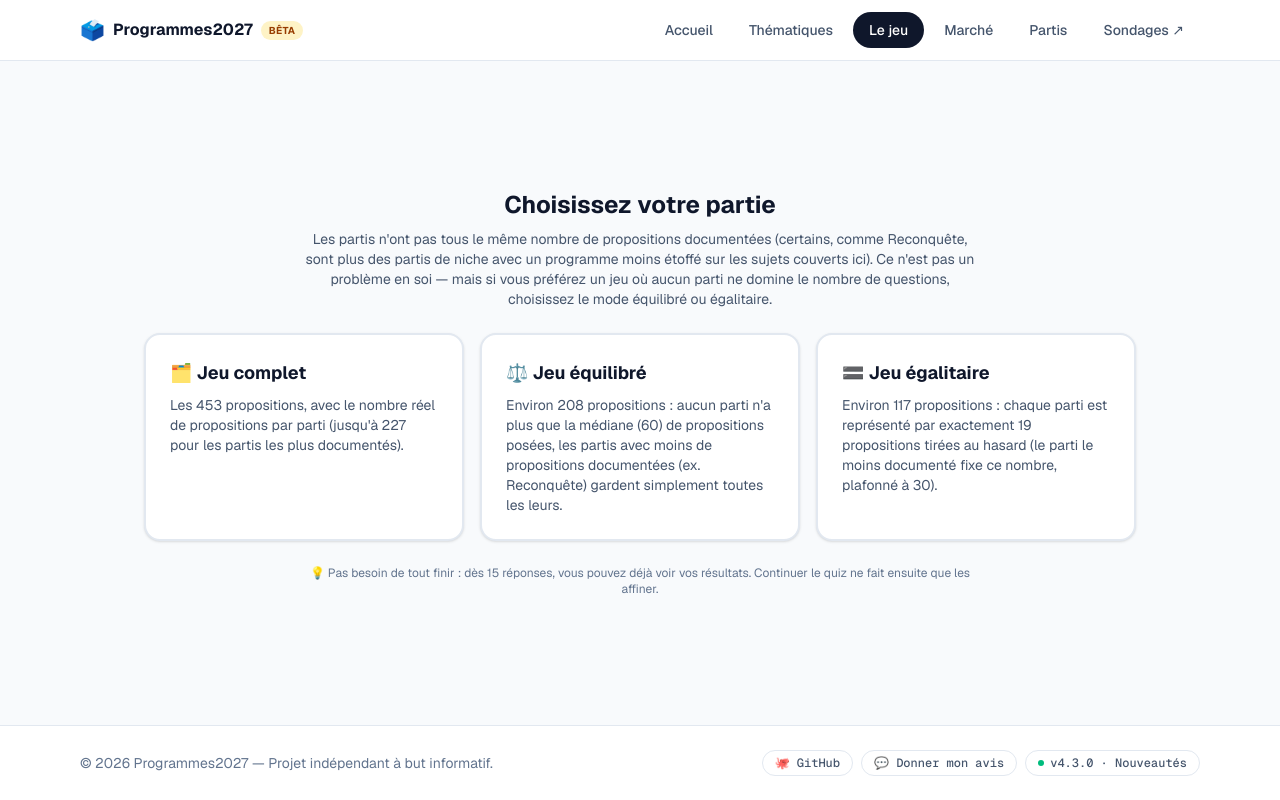
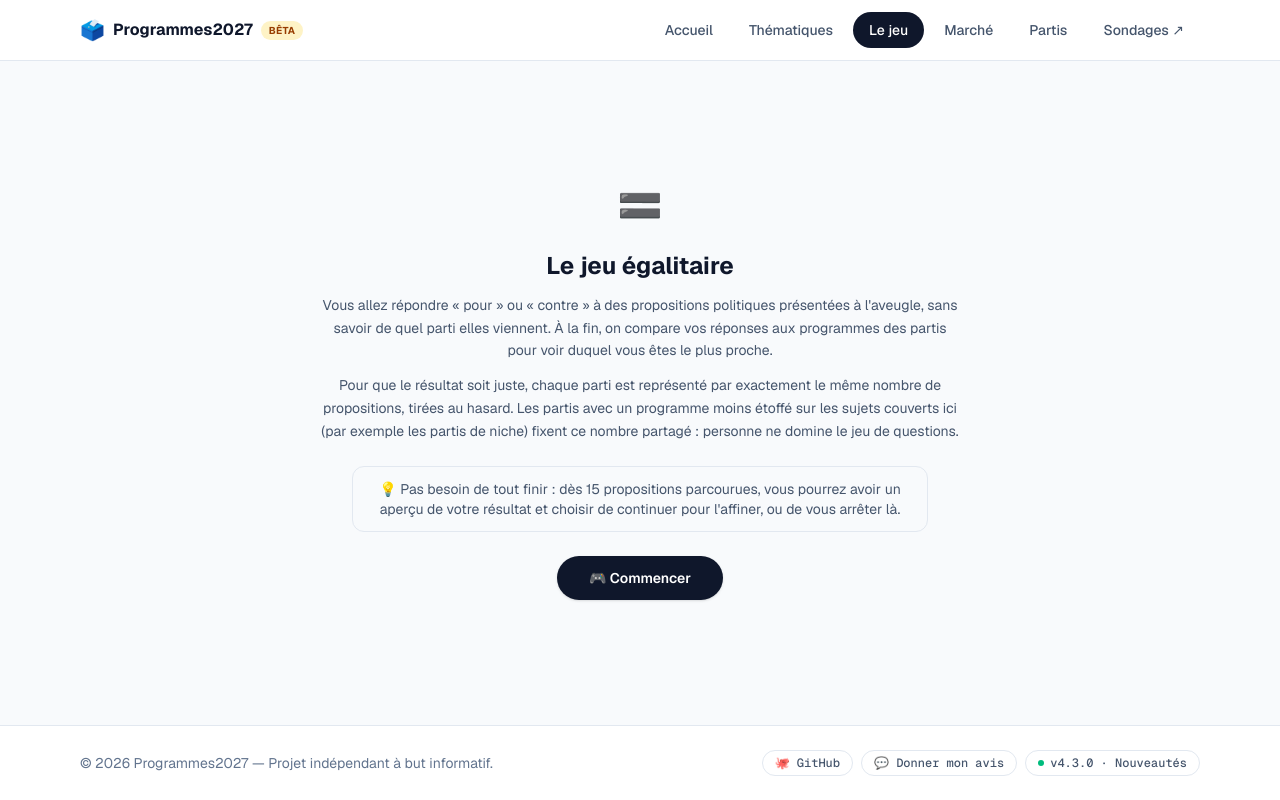
Before and after one commit to ghostwan/Programmes2027, a Next.js app: page /jeu in a window 1280 px wide. Built offline with nearby package versions, Linux system fonts and the light colour scheme.

Commit message:
Simplify quiz to a single egalitarian mode with intro and low-proposal party notices

```diff
--- a/src/components/SwipeGame.tsx
+++ b/src/components/SwipeGame.tsx
@@ -6,12 +6,10 @@ import Link from "next/link";
 import { motion, useAnimation, useMotionValue, useTransform, type PanInfo } from "framer-motion";
 import { propositions, propositionById } from "@/lib/data/propositions";
 import { themeById } from "@/lib/data/themes";
-import { Answer, AnswersMap, GameState } from "@/lib/types";
+import { partyById } from "@/lib/data/parties";
+import { Answer, AnswersMap, GameState, PartyId } from "@/lib/types";
 import {
   createBalancedDeckOrder,
-  countPropositionsByParty,
-  medianPropositionsPerParty,
-  selectCappedPropositions,
   selectEgalitarianPropositions,
 } from "@/lib/deckOrdering";
 import {
@@ -23,31 +21,18 @@ import {
 } from "@/lib/storage";
 
 /**
- * - "complet": every proposition is shown, once each, in an order
- *   balanced so each party's questions are spread out evenly (see
- *   `createBalancedDeckOrder`).
- * - "equilibre": shortens the quiz by capping how many propositions a
- *   single party can contribute, using the median count across parties
- *   as the cap. Niche parties with fewer documented propositions (e.g.
- *   Reconquête) simply keep all of theirs — there's no attempt to
- *   "make up" for their smaller footprint, that's expected — while
- *   well-documented parties (LR, LFI...) get trimmed down so no party
- *   dominates the questions asked.
- * - "egalitaire": every party ends up backing the exact same number of
- *   propositions, using whichever party has the fewest as the shared
- *   target (capped at `EGALITAIRE_MAX_PER_PARTY`), picked at random.
+ * The quiz always uses the "égalitaire" deck: every party ends up
+ * backing the exact same number of propositions, using whichever party
+ * has the fewest as the shared target (capped at
+ * `EGALITAIRE_MAX_PER_PARTY`), picked at random. This is the only mode
+ * offered — it guarantees no party dominates the questions asked.
  */
-export type DeckMode = "complet" | "equilibre" | "egalitaire";
+export type DeckMode = "egalitaire";
 
 const EGALITAIRE_MAX_PER_PARTY = 30;
 
-function createNewDeckIds(mode: DeckMode): string[] {
-  const pool =
-    mode === "equilibre"
-      ? selectCappedPropositions(propositions, medianPropositionsPerParty(propositions))
-      : mode === "egalitaire"
-        ? selectEgalitarianPropositions(propositions, EGALITAIRE_MAX_PER_PARTY)
-        : propositions;
+function createNewDeckIds(): string[] {
+  const pool = selectEgalitarianPropositions(propositions, EGALITAIRE_MAX_PER_PARTY);
   return createBalancedDeckOrder(pool).map((p) => p.id);
 }
 
@@ -149,7 +134,7 @@ export function SwipeGame() {
 
   const initialSavedState = parseSavedGameState(snapshot);
   if (initialSavedState) {
-    return <GamePlay initialSavedState={initialSavedState} mode="complet" />;
+    return <GamePlay initialSavedState={initialSavedState} />;
   }
 
   if (!forceNewGame && hasAnswersContent(answersSnapshot)) {
@@ -204,104 +189,63 @@ function PreviousResultsGate({ onStartNew }: { onStartNew: () => void }) {
 }
 
 function DeckModeGate() {
-  const [mode, setMode] = useState<DeckMode | null>(null);
-  if (mode) return <GamePlay initialSavedState={null} mode={mode} />;
-  return <DeckModeSelector onSelect={setMode} />;
+  const [started, setStarted] = useState(false);
+  if (started) return <GamePlay initialSavedState={null} />;
+  return <GameIntro onStart={() => setStarted(true)} />;
 }
 
 /**
- * Pre-game screen letting the player choose between the full deck and
- * the party-capped one. Computes a live preview of how many questions
- * each mode would ask (the capped count varies slightly run to run
- * because of randomized tie-breaking in `selectCappedPropositions`, so
- * it's recomputed here rather than hardcoded).
+ * Pre-game screen explaining the concept of the (single, égalitaire)
+ * quiz mode: propositions are shown blind (without the party name), and
+ * every party is represented by the exact same number of propositions
+ * so that no party dominates the questions asked — niche parties (with
+ * fewer documented propositions) simply set the shared target for
+ * everyone rather than being "topped up" artificially.
  */
-function DeckModeSelector({ onSelect }: { onSelect: (mode: DeckMode) => void }) {
-  const cap = useMemo(() => medianPropositionsPerParty(propositions), []);
-  const maxPartyCount = useMemo(
-    () => Math.max(...countPropositionsByParty(propositions).values()),
-    []
-  );
-  const equilibreCount = useMemo(
-    () => selectCappedPropositions(propositions, cap).length,
-    [cap]
-  );
-  const egalitaireTarget = useMemo(() => {
-    const counts = [...countPropositionsByParty(propositions).values()];
-    return Math.min(Math.min(...counts), EGALITAIRE_MAX_PER_PARTY);
-  }, []);
-  const egalitaireCount = useMemo(
-    () => selectEgalitarianPropositions(propositions, EGALITAIRE_MAX_PER_PARTY).length,
-    []
-  );
-
+function GameIntro({ onStart }: { onStart: () => void }) {
   return (
-    <div className="mx-auto flex w-full max-w-5xl flex-1 flex-col items-center justify-center gap-6 px-4 py-10 text-center">
-      <div className="max-w-2xl">
-        <h1 className="text-2xl font-bold text-slate-900">Choisissez votre partie</h1>
-        <p className="mt-2 text-sm text-slate-600">
-          Les partis n&apos;ont pas tous le même nombre de propositions
-          documentées (certains, comme Reconquête, sont plus des partis de
-          niche avec un programme moins étoffé sur les sujets couverts
-          ici). Ce n&apos;est pas un problème en soi — mais si vous
-          préférez un jeu où aucun parti ne domine le nombre de questions,
-          choisissez le mode équilibré ou égalitaire.
+    <div className="mx-auto flex w-full max-w-2xl flex-1 flex-col items-center justify-center gap-6 px-4 py-10 text-center">
+      <div className="text-4xl">🟰</div>
+      <div>
+        <h1 className="text-2xl font-bold text-slate-900">
+          Le jeu égalitaire
+        </h1>
+        <p className="mt-3 text-sm leading-relaxed text-slate-600">
+          Vous allez répondre « pour » ou « contre » à des propositions
+          politiques présentées à l&apos;aveugle, sans savoir de quel parti
+          elles viennent. À la fin, on compare vos réponses aux programmes
+          des partis pour voir duquel vous êtes le plus proche.
+        </p>
+        <p className="mt-3 text-sm leading-relaxed text-slate-600">
+          Pour que le résultat soit juste, chaque parti est représenté par
+          exactement le même nombre de propositions, tirées au hasard.
+          Les partis avec un programme moins étoffé sur les sujets
+          couverts ici (par exemple les partis de niche) fixent ce nombre
+          partagé : personne ne domine le jeu de questions.
         </p>
       </div>
 
-      <div className="grid w-full gap-4 sm:grid-cols-3">
-        <button
-          onClick={() => onSelect("complet")}
-          className="flex flex-col gap-2 rounded-2xl border-2 border-slate-200 bg-white p-6 text-left shadow-sm transition hover:border-slate-400"
-        >
-          <span className="text-lg font-bold text-slate-900">🗂️ Jeu complet</span>
-          <span className="text-sm text-slate-600">
-            Les {propositions.length} propositions, avec le nombre réel de
-            propositions par parti (jusqu&apos;à {maxPartyCount} pour les
-            partis les plus documentés).
-          </span>
-        </button>
-        <button
-          onClick={() => onSelect("equilibre")}
-          className="flex flex-col gap-2 rounded-2xl border-2 border-slate-200 bg-white p-6 text-left shadow-sm transition hover:border-slate-400"
-        >
-          <span className="text-lg font-bold text-slate-900">⚖️ Jeu équilibré</span>
-          <span className="text-sm text-slate-600">
-            Environ {equilibreCount} propositions : aucun parti n&apos;a
-            plus que la médiane ({cap}) de propositions posées, les partis
-            avec moins de propositions documentées (ex. Reconquête) gardent
-            simplement toutes les leurs.
-          </span>
-        </button>
-        <button
-          onClick={() => onSelect("egalitaire")}
-          className="flex flex-col gap-2 rounded-2xl border-2 border-slate-200 bg-white p-6 text-left shadow-sm transition hover:border-slate-400"
-        >
-          <span className="text-lg font-bold text-slate-900">🟰 Jeu égalitaire</span>
-          <span className="text-sm text-slate-600">
-            Environ {egalitaireCount} propositions : chaque parti est
-            représenté par exactement {egalitaireTarget} propositions
-            tirées au hasard (le parti le moins documenté fixe ce nombre,
-            plafonné à {EGALITAIRE_MAX_PER_PARTY}).
-          </span>
-        </button>
-      </div>
+      <p className="max-w-xl rounded-xl border border-slate-200 bg-slate-50 px-4 py-3 text-sm text-slate-600">
+        💡 Pas besoin de tout finir : dès {MIN_ANSWERS_FOR_EARLY_RESULTS}{" "}
+        propositions parcourues, vous pourrez avoir un aperçu de votre
+        résultat et choisir de continuer pour l&apos;affiner, ou de vous
+        arrêter là.
+      </p>
 
-      <p className="max-w-2xl text-xs text-slate-500">
-        💡 Pas besoin de tout finir : dès {MIN_ANSWERS_FOR_EARLY_RESULTS}{" "}
-        réponses, vous pouvez déjà voir vos résultats. Continuer le quiz
-        ne fait ensuite que les affiner.
-      </p>
+      <button
+        onClick={onStart}
+        className="rounded-full bg-slate-900 px-8 py-3 text-sm font-semibold text-white shadow-sm hover:bg-slate-800"
+      >
+        🎮 Commencer
+      </button>
     </div>
   );
 }
 
 function GamePlay({
   initialSavedState,
-  mode,
 }: {
   initialSavedState: GameState | null;
-  mode: DeckMode;
 }) {
   const router = useRouter();
   const controls = useAnimation();
@@ -313,7 +257,7 @@ function GamePlay({
   const rightGlowOpacity = useTransform(x, [20, 160], [0, 0.9]);
 
   const [deckIds] = useState<string[]>(
-    () => initialSavedState?.deckIds ?? createNewDeckIds(mode)
+    () => initialSavedState?.deckIds ?? createNewDeckIds()
   );
   const [index, setIndex] = useState(() => initialSavedState?.index ?? 0);
   const [answers, setAnswers] = useState<AnswersMap>(
@@ -341,6 +285,27 @@ function GamePlay({
   const current = deck[index];
   const done = index >= deck.length;
   const progress = deck.length > 0 ? Math.round((index / deck.length) * 100) : 0;
+
+  // Last position (0-based) at which each party still has a proposition
+  // in the deck. Once `index` moves past it, that party has no more
+  // propositions left to show for the rest of the quiz.
+  const lastDeckIndexByParty = useMemo(() => {
+    const map = new Map<PartyId, number>();
+    deck.forEach((p, i) => {
+      for (const partyId of p.supportingParties) {
+        map.set(partyId, i);
+      }
+    });
+    return map;
+  }, [deck]);
+
+  const exhaustedParties = useMemo(
+    () =>
+      [...lastDeckIndexByParty.entries()]
+        .filter(([, lastIndex]) => index > lastIndex)
+        .map(([partyId]) => partyById[partyId]?.name ?? partyId),
+    [lastDeckIndexByParty, index]
+  );
 
   function persistAnswers(finalAnswers: AnswersMap) {
     if (typeof window !== "undefined") {
@@ -455,9 +420,7 @@ function GamePlay({
           >
             ← Précédent
           </button>
-          <span>
-            {index + 1} / {deck.length}
-          </span>
+          <span>Proposition n°{index + 1}</span>
           <span>{theme.icon} {theme.name}</span>
         </div>
         <div className="mt-1.5 h-1.5 w-full overflow-hidden rounded-full bg-slate-200">
@@ -467,16 +430,27 @@ function GamePlay({
           />
         </div>
         {answeredCount >= MIN_ANSWERS_FOR_EARLY_RESULTS && (
-          <div className="mt-2 text-right">
+          <div className="mt-2 flex items-center justify-end gap-3 text-right">
+            <span className="text-xs text-slate-400">
+              Vous pouvez continuer ou
+            </span>
             <button
               onClick={viewResultsNow}
               className="text-xs font-semibold text-slate-500 underline underline-offset-2 hover:text-slate-800"
             >
-              Voir mes résultats maintenant ({answeredCount} réponses) →
+              voir mes résultats maintenant ({answeredCount} réponses) →
             </button>
           </div>
         )}
       </div>
+
+      {exhaustedParties.length > 0 && (
+        <p className="mb-4 rounded-xl border border-slate-200 bg-slate-50 px-3 py-2 text-xs leading-relaxed text-slate-600">
+          ℹ️ {exhaustedParties.length === 1 ? "Ce parti n'a" : "Ces partis n'ont"}{" "}
+          plus de propositions à venir dans cette partie :{" "}
+          <span className="font-semibold">{exhaustedParties.join(", ")}</span>.
+        </p>
+      )}
 
       {!warningDismissed && (
         <p className="mb-4 flex items-start gap-2 rounded-xl border border-amber-200 bg-amber-50 p-3 text-xs leading-relaxed text-amber-900">
```
Also changed, not shown: 1 other file (tests, documents, lock files or other folders).
